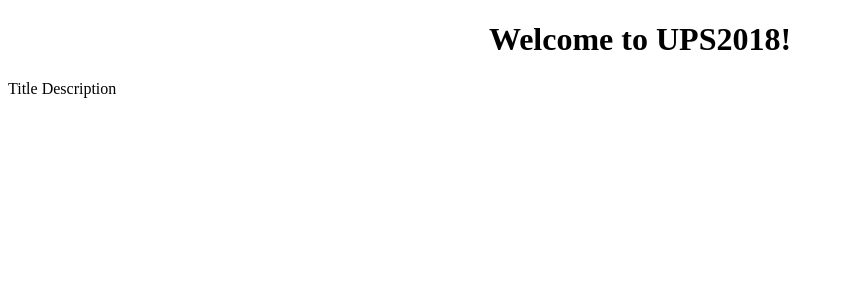
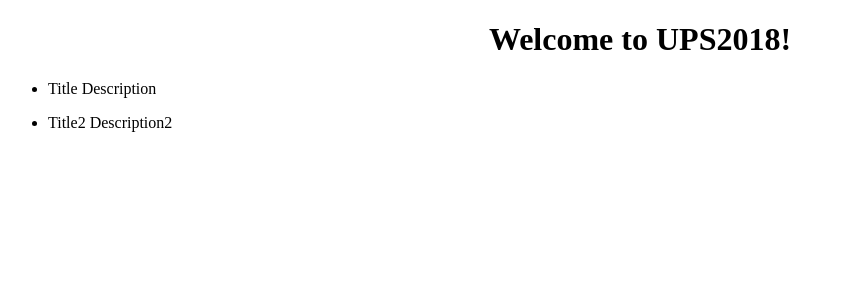
Before and after one commit to hugo-clems/js-tp1, an Angular app: page / in a window 1280 px wide. Shown: the top 300 px of the page, without its empty margins (0-844 px from the left). Built offline with nearby package versions, Linux system fonts and the light colour scheme.

Commit message:
Book list component

```diff
--- a/src/app/app.component.html
+++ b/src/app/app.component.html
@@ -5,4 +5,5 @@
   </h1>
 </div>
 
-<app-book-display></app-book-display>
+<app-book-list>
+</app-book-list>
--- a/src/app/app.module.ts
+++ b/src/app/app.module.ts
@@ -3,6 +3,7 @@ import { NgModule } from '@angular/core';
 
 import { AppComponent } from './app.component';
 import { ConsultationModule } from './consultation/consultation.module';
+import { BookListComponent } from './consultion/book-list/book-list.component';
 
 @NgModule({
   declarations: [AppComponent],
--- a/src/app/consultation/book-display/book-display.component.html
+++ b/src/app/consultation/book-display/book-display.component.html
@@ -1,4 +1,4 @@
 <p>
-  {{book.title}}
-  {{book.description}}
+  {{model.title}}
+  {{model.description}}
 </p>
--- a/src/app/consultation/book-display/book-display.component.ts
+++ b/src/app/consultation/book-display/book-display.component.ts
@@ -1,6 +1,5 @@
-import { Component, OnInit } from '@angular/core';
+import { Component, OnInit, Input } from '@angular/core';
 import { Book } from 'src/app/shared/book';
-import { BookService } from 'src/app/shared/book.service';
 
 @Component({
   selector: 'app-book-display',
@@ -8,11 +7,10 @@ import { BookService } from 'src/app/shared/book.service';
   styleUrls: ['./book-display.component.css']
 })
 export class BookDisplayComponent implements OnInit {
-  private book: Book;
+  @Input()
+  model: Book;
 
-  constructor(private bookService: BookService) {}
+  constructor() {}
 
-  ngOnInit() {
-    this.book = this.bookService.getBook();
-  }
+  ngOnInit() {}
 }
--- /dev/null
+++ b/src/app/consultation/book-list/book-list.component.html
@@ -0,0 +1,5 @@
+<ul>
+  <li *ngFor="let book of books">
+    <app-book-display [model]="book"></app-book-display>
+  </li>
+</ul>
--- /dev/null
+++ b/src/app/consultation/book-list/book-list.component.ts
@@ -0,0 +1,18 @@
+import { Component, OnInit } from '@angular/core';
+import { BookService } from 'src/app/shared/book.service';
+import { Book } from 'src/app/shared/book';
+
+@Component({
+  selector: 'app-book-list',
+  templateUrl: './book-list.component.html',
+  styleUrls: ['./book-list.component.css']
+})
+export class BookListComponent implements OnInit {
+  private books: Book[];
+
+  constructor(private bookService: BookService) {}
+
+  ngOnInit() {
+    this.books = this.bookService.getBooks();
+  }
+}
--- a/src/app/consultation/consultation.module.ts
+++ b/src/app/consultation/consultation.module.ts
@@ -2,10 +2,11 @@ import { NgModule } from '@angular/core';
 import { CommonModule } from '@angular/common';
 import { BookDisplayComponent } from './book-display/book-display.component';
 import { SharedModule } from '../shared/shared.module';
+import { BookListComponent } from './book-list/book-list.component';
 
 @NgModule({
   imports: [CommonModule, SharedModule],
-  declarations: [BookDisplayComponent],
-  exports: [BookDisplayComponent]
+  declarations: [BookDisplayComponent, BookListComponent],
+  exports: [BookListComponent]
 })
 export class ConsultationModule {}
--- /dev/null
+++ b/src/app/consultion/book-list/book-list.component.html
@@ -0,0 +1,3 @@
+<p>
+  book-list works!
+</p>
--- /dev/null
+++ b/src/app/consultion/book-list/book-list.component.ts
@@ -0,0 +1,15 @@
+import { Component, OnInit } from '@angular/core';
+
+@Component({
+  selector: 'app-book-list',
+  templateUrl: './book-list.component.html',
+  styleUrls: ['./book-list.component.css']
+})
+export class BookListComponent implements OnInit {
+
+  constructor() { }
+
+  ngOnInit() {
+  }
+
+}
--- a/src/app/shared/book.service.ts
+++ b/src/app/shared/book.service.ts
@@ -11,4 +11,17 @@ export class BookService {
       description: 'Description'
     };
   }
+
+  getBooks(): Book[] {
+    return [
+      {
+        title: 'Title',
+        description: 'Description'
+      },
+      {
+        title: 'Title2',
+        description: 'Description2'
+      }
+    ];
+  }
 }
```
Also changed, not shown: src/app/consultation/book-list/book-list.component.css (added), src/app/consultion/book-list/book-list.component.css (added), 2 other files (tests, documents, lock files or other folders).
